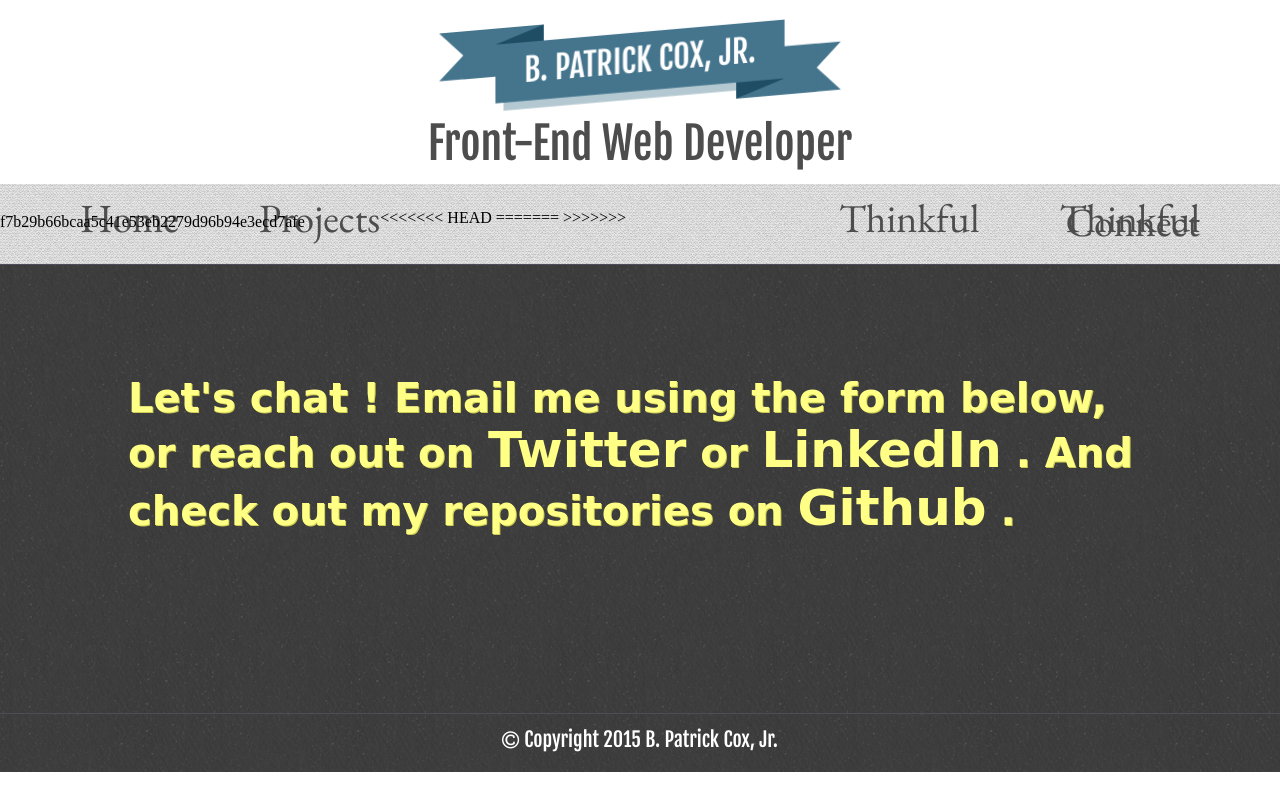
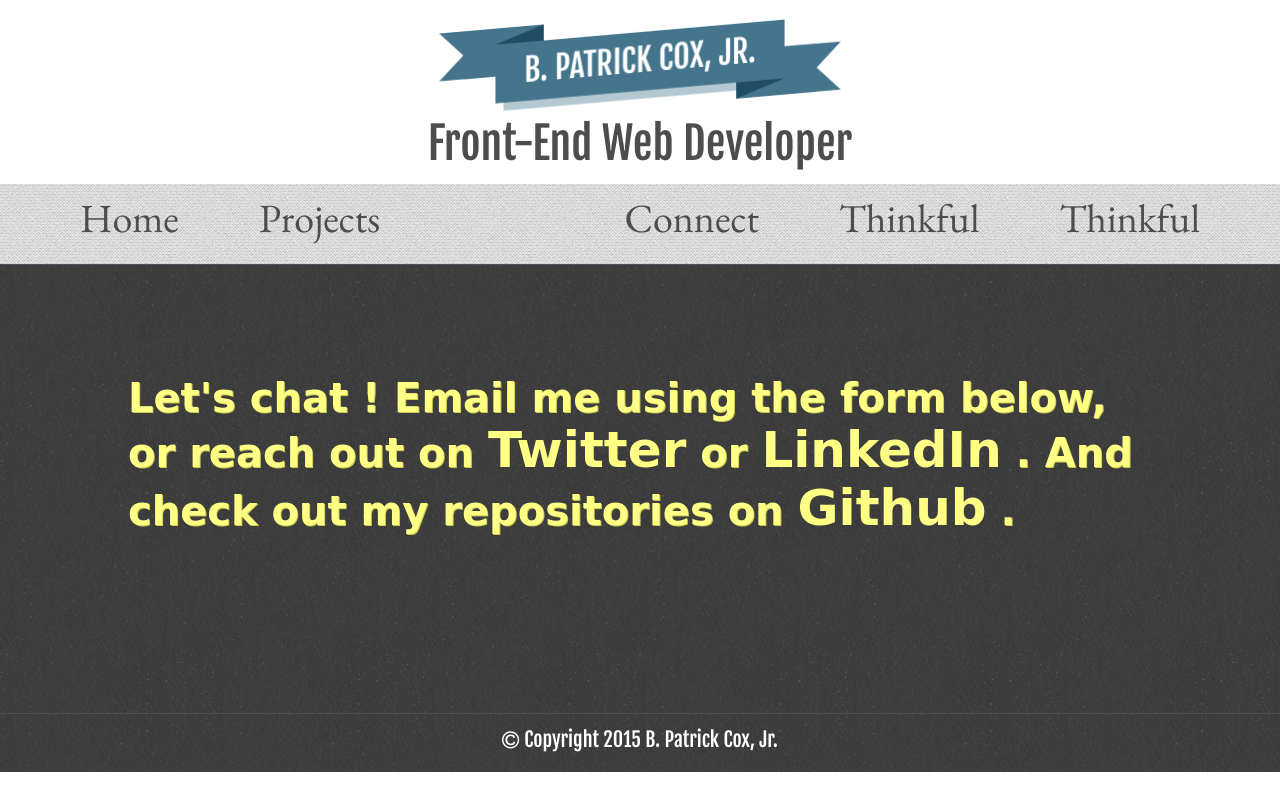
Before and after one commit to bpcoxjr/contact-page, a plain HTML site: page index.html in a window 1280 px wide. Drawn offline with nearby package versions, Linux system fonts and the light colour scheme.

Commit message:
removing merge conflicts

```diff
--- a/index.html
+++ b/index.html
@@ -24,11 +24,8 @@
 					<li><a href="http://bpcoxjr.github.io/projects-page/">Projects</a></li>
 				</ul>
 				<ul class="links-right">
-<<<<<<< HEAD
 					<li><a href="http://www.thinkful.com/">Thinkful</a></li>
-=======
 					<li><a href="http://www.thinkful.com/" target="_blank">Thinkful</a></li>
->>>>>>> f7b29b66bcaa5c41e53eb2279d96b94e3ecd7afe
 					<li><a href="http://bpcoxjr.github.io/contact-page">Connect</a></li>
 				</ul>
 			</div>
```
